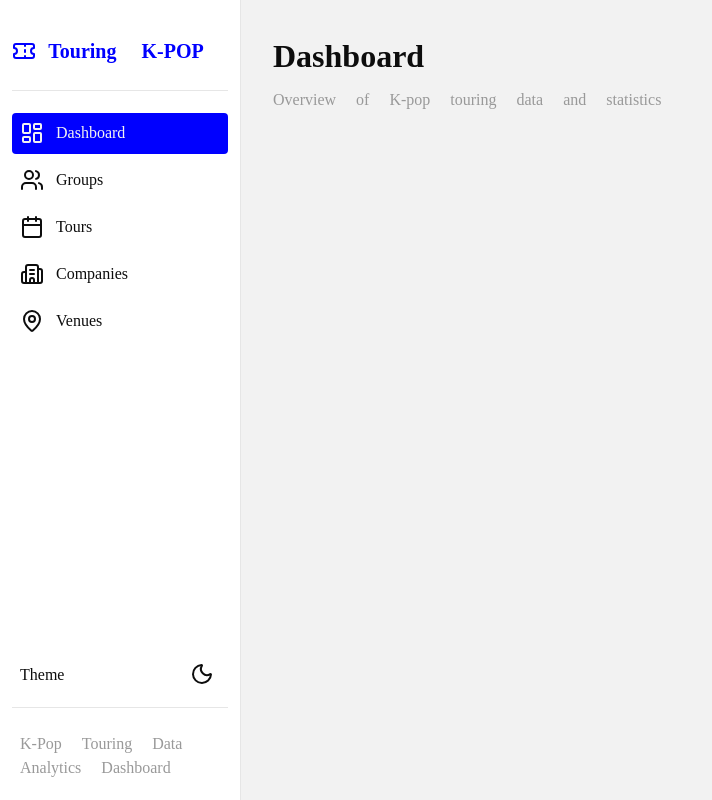
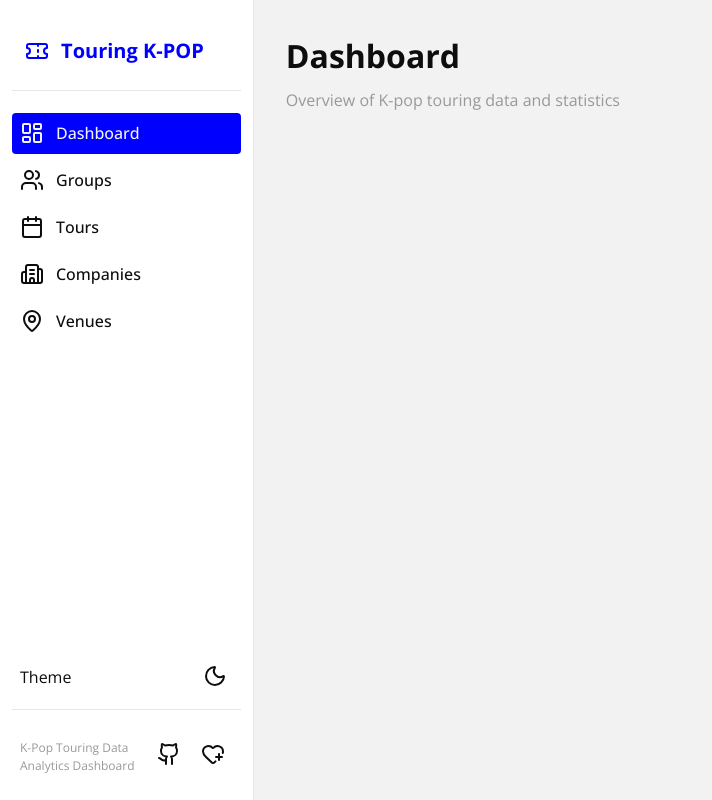
Before and after one commit to sioterino/touring, a React (Vite) app: page /#/ in a window 1280 px wide. Shown: the whole page, without its empty margins (0-712 px from the left). Built offline with nearby package versions, Linux system fonts and the light colour scheme.

Commit message:
fix/responsividade + botões sociais

```diff
--- a/src/components/Group/Card/styles.module.css
+++ b/src/components/Group/Card/styles.module.css
@@ -9,8 +9,12 @@
     box-shadow: var(--box-shadow);
 
     border: 1px solid var(--dark);
+}
 
-    width: 280px;
+.card .header h3 {
+    text-overflow: ellipsis;
+    white-space: nowrap;
+    overflow: hidden;
 }
 
 :global(:root.dark) .card {
--- a/src/components/Sidebar/SidebarButton/index.tsx
+++ b/src/components/Sidebar/SidebarButton/index.tsx
@@ -1,5 +1,4 @@
 import { Link } from 'react-router-dom'
-
 import styles from './styles.module.css'
 
 interface Props {
@@ -7,16 +6,21 @@ interface Props {
     path: string
     icon: React.ReactNode
     active?: boolean
+    onClick?: () => void   // <--- added
 }
 
-const SidebarButton = ({ label, path, icon, active = false }: Props) => {
-
+const SidebarButton = ({ label, path, icon, active = false, onClick }: Props) => {
     return (
-        <li className={`${styles.hyperlink} ${active ? styles.active : ''}`}>
-            <Link to={path}>{ icon }{ label }</Link>
+        <li
+            className={`${styles.hyperlink} ${active ? styles.active : ''}`}
+            onClick={onClick}   // <--- triggers closeSidebar
+        >
+            <Link to={path}>
+                {icon}
+                {label}
+            </Link>
         </li>
     )
-
 }
 
 export default SidebarButton
--- a/src/components/Sidebar/index.tsx
+++ b/src/components/Sidebar/index.tsx
@@ -1,6 +1,6 @@
 import styles from './styles.module.css'
 import SidebarButton from './SidebarButton'
-import { LayoutDashboard, Users, Calendar, Building2, MapPin, Ticket, X } from 'lucide-react'
+import { LayoutDashboard, Users, Calendar, Building2, MapPin, Ticket, X, Github, HeartPlus } from 'lucide-react'
 import ThemeButton from './ThemeButton'
 
 interface Props {
@@ -15,6 +15,14 @@ interface Props {
 const Sidebar = ({ path = [''], theme, setTheme, closeSidebar, isMobile, open }: Props) => {
     const className = [ styles.sidebar, isMobile ? styles.mobile : '', isMobile && !open ? styles.closed : '', ].join(' ')
 
+    const buttons = [
+        {name: 'Dashboard', path: '/', include: '', icon: <LayoutDashboard />},
+        {name: 'Groups', path: '/groups', include: 'groups', icon: <Users />},
+        {name: 'Tours', path: '/tours', include: 'tours', icon: <Calendar />},
+        {name: 'Companies', path: '/companies', include: 'companies', icon: <Building2 />},
+        {name: 'Venues', path: '/venues', include: 'venues', icon: <MapPin />},
+    ]
+
     return (
         <aside className={className}>
             <div className={styles.logo}>
@@ -24,18 +32,37 @@ const Sidebar = ({ path = [''], theme, setTheme, closeSidebar, isMobile, open }:
             </div>
 
             <ul className={styles.hyperlinks}>
-                <SidebarButton active={path.includes('')} label='Dashboard' path='/' icon={<LayoutDashboard />} />
-                <SidebarButton active={path.includes('groups')} label='Groups' path='/groups' icon={<Users />} />
-                <SidebarButton active={path.includes('tours')} label='Tours' path='/tours' icon={<Calendar />} />
-                <SidebarButton active={path.includes('companies')} label='Companies' path='/companies' icon={<Building2 />} />
-                <SidebarButton active={path.includes('venues')} label='Venues' path='/venues' icon={<MapPin />} />
+                {
+                    buttons.map( (btn, key) => {
+                    return (
+                        <SidebarButton
+                            key={key}
+                            active={path.includes(btn.include)}
+                            label={btn.name}
+                            path={btn.path}
+                            icon={btn.icon}
+                            onClick={isMobile ? closeSidebar : undefined}
+                        />
+                    )
+                } )
+                }
             </ul>
 
             <div className={styles.footer}>
                 <ThemeButton theme={theme} setTheme={setTheme} />
                 <div className={styles.info}>
-                    <p>K-Pop Touring Data</p>
-                    <p>Analytics Dashboard</p>
+                    <div>
+                        <p>K-Pop Touring Data</p>
+                        <p>Analytics Dashboard</p>
+                    </div>
+                    <div className={styles.socials}>
+                        <a href="http://www.github.com/sioterino/touring" target="_blank" rel="noopener noreferrer">
+                            <Github className={styles.socialsButton} />
+                        </a>
+                        <a href="http://www.github.com/sioterino/touring" target="_blank" rel="noopener noreferrer">
+                            <HeartPlus className={styles.socialsButton} />
+                        </a>
+                    </div>
                 </div>
             </div>
         </aside>
--- a/src/components/Sidebar/styles.module.css
+++ b/src/components/Sidebar/styles.module.css
@@ -45,6 +45,37 @@
     color: var(--text-muted);
     padding: 24px 8px 8px 8px;
     border-top: 1px solid var(--dark);
+    display: flex;
+    justify-content: space-between;
+    align-items: center;
+}
+
+.footer .info p {
+    font-size: 12px;
+}
+
+.socials {
+    display: flex;
+    gap: 4px;
+}
+
+.footer .info .socialsButton {
+    padding: 8px;
+    border-radius: 4px;
+    box-sizing: content-box;
+}
+
+.footer .info .socialsButton:hover {
+    background-color: var(--dark);
+}
+
+.footer .info .socialsButton:active {
+    background-color: var(--primary);
+    color: var(--text-opp);
+}
+
+:global(:root.dark) .footer .info .socialsButton:active {
+    color: var(--text);
 }
 
 .closeIcon {
--- a/src/components/Tag/styles.module.css
+++ b/src/components/Tag/styles.module.css
@@ -3,6 +3,10 @@
 
     padding: 2px 8px 3px;
     border-radius: 4px;
+
+    overflow: hidden;
+    white-space: nowrap;
+    text-overflow: ellipsis;
 
     user-select: none;
 }
--- a/src/index.css
+++ b/src/index.css
@@ -1,3 +1,6 @@
+@import url('https://fonts.googleapis.com/css2?family=Open+Sans:ital,wght@0,300..800;1,300..800&display=swap');
+
+
 :root {
   --dark: hsl(0, 0%, 90%);
   --default: hsl(0, 0%, 95%);
@@ -21,7 +24,7 @@
   --max-width: 1280px;
   --min-width: 320px;
 
-  font-family: "Apple Color Emoji", "Segoe UI Emoji", "Segoe UI Symbol", "Noto Color Emoji";
+  font-family: "Open Sans", sans-serif;
   line-height: 1.5;
   font-weight: 400;
 
--- a/src/pages/ErrorPage/styles.module.css
+++ b/src/pages/ErrorPage/styles.module.css
@@ -4,7 +4,6 @@
   display: flex;
   align-items: center;
   justify-content: center;
-  padding: 32px;
 }
 
 .box {
--- a/src/pages/GroupsPage/styles.module.css
+++ b/src/pages/GroupsPage/styles.module.css
@@ -1,8 +1,14 @@
+@media (max-width: 900px) {
+  .container {
+    margin-top: 56px;
+  }
+}
+
 .cards {
     margin-top: 24px;
-    display: flex;
+    display: grid;
+    grid-template-columns: repeat(auto-fit, minmax(280px, 1fr));
     gap: 24px;
-    flex-wrap: wrap;
 }
 
 .skeletonCard {
@@ -10,7 +16,6 @@
   border: 1px solid var(--dark);
   border-radius: 12px;
   padding: 16px;
-  width: 280px;
   height: 116.5px;
   display: flex;
   flex-direction: column;
```
